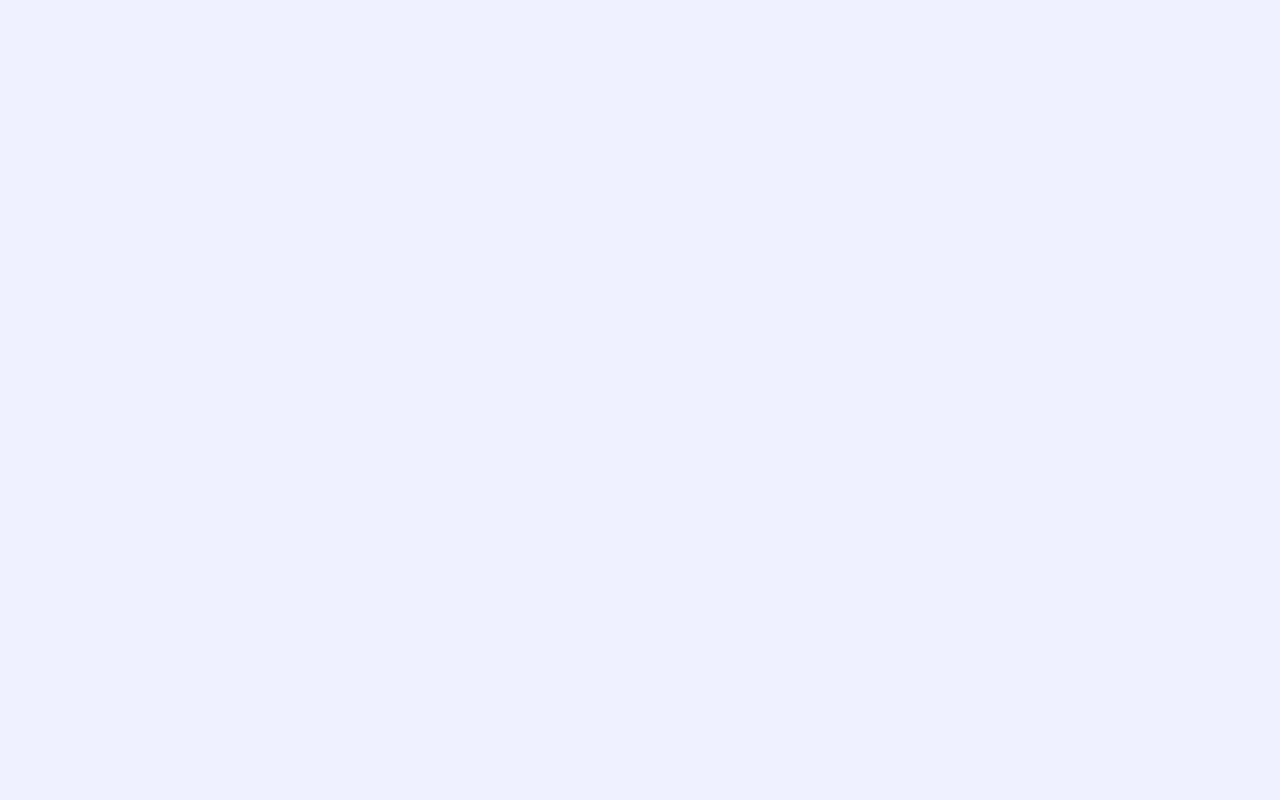
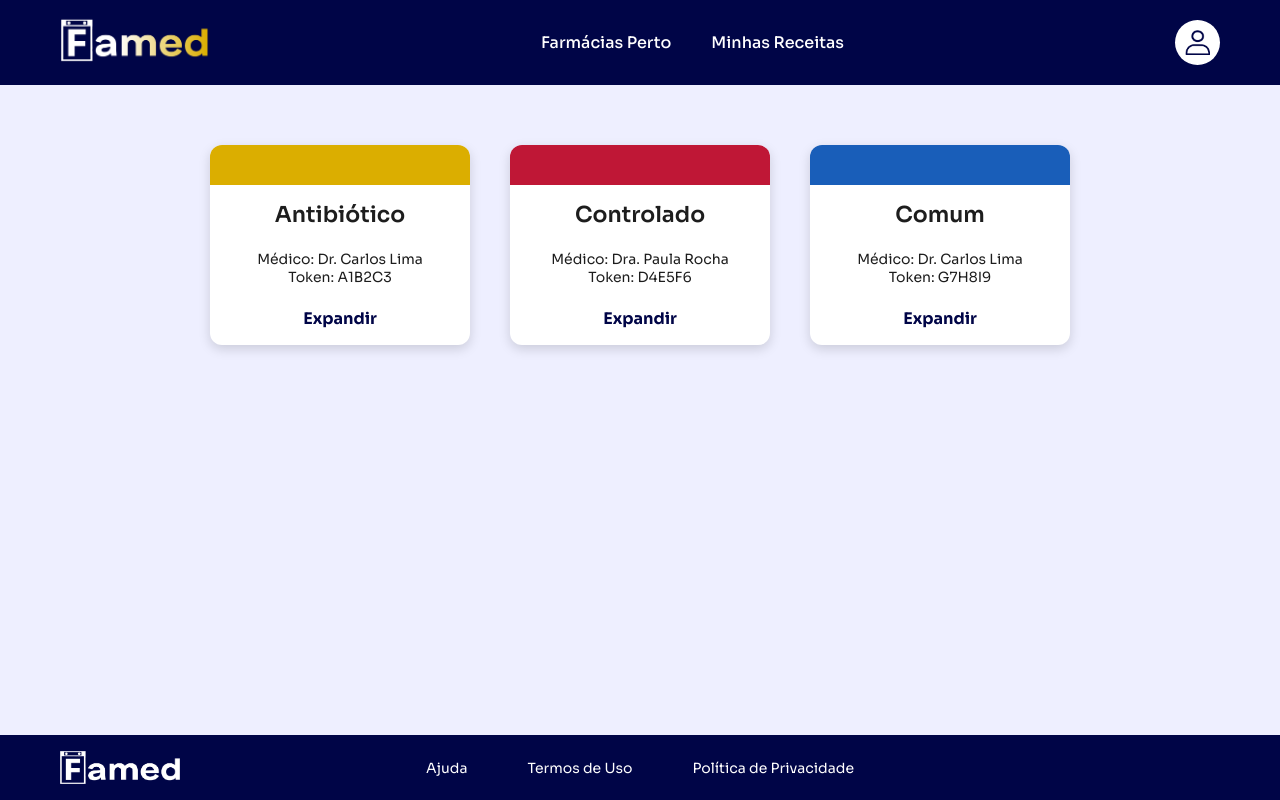
Before and after one commit to DevSilasFelipe/Famed, a React (Vite) app in the folder frontend/: page /paciente in a window 1280 px wide. Before the commit this address had no page. Built offline with nearby package versions, Linux system fonts and the light colour scheme.

Commit message:
feat: cria a área do paciente

```diff
--- a/frontend/src/App.tsx
+++ b/frontend/src/App.tsx
@@ -1,19 +1,42 @@
 import { BrowserRouter, Routes, Route } from "react-router-dom";
-import MedicoLayout from "./layouts/MedicoLayout";
+import Layout from "./layouts/Layout";
+import type { NavbarProps } from "./components/Navbar";
 import Inicio from "./pages/medico/Inicio";
 import Historico from "./pages/medico/Historico";
 import Prescricao from "./pages/medico/Prescricao";
 import CadastrarPaciente from "./pages/medico/CadastrarPaciente";
+import MinhasReceitas from "./pages/paciente/MinhasReceitas";
+
+const menuMedico: NavbarProps = {
+  links: [
+    { to: "/medico", texto: "Home" },
+    { to: "/medico/pacientes", texto: "Meus Pacientes" },
+    { to: "/medico/receitas", texto: "Minhas Receitas" },
+  ],
+  acao: { to: "/medico/prescricao", texto: "CRIAR" },
+};
+
+const menuPaciente: NavbarProps = {
+  links: [
+    { to: "/paciente/farmacias", texto: "Farmácias Perto" },
+    { to: "/paciente", texto: "Minhas Receitas" },
+  ],
+};
 
 export default function App() {
   return (
     <BrowserRouter>
       <Routes>
-        <Route path="/medico" element={<MedicoLayout />}>
+        <Route path="/medico" element={<Layout {...menuMedico} />}>
           <Route index element={<Inicio />} />
-          <Route path="pacientes" element={<CadastrarPaciente/>} />
+          <Route path="pacientes" element={<CadastrarPaciente />} />
           <Route path="receitas" element={<Historico />} />
           <Route path="prescricao" element={<Prescricao />} />
+        </Route>
+
+        <Route path="/paciente" element={<Layout {...menuPaciente} />}>
+          <Route index element={<MinhasReceitas />} />
+          <Route path="farmacias" element={<h1>Farmácias Perto</h1>} />
         </Route>
       </Routes>
     </BrowserRouter>
--- /dev/null
+++ b/frontend/src/components/ListaReceitas.tsx
@@ -0,0 +1,33 @@
+import CardReceita from "./CardReceita";
+import type { TipoReceita } from "./CardReceita";
+import styles from "./ListaReceitas.module.css";
+
+export interface ReceitaResumo {
+    id: number;
+    tipo: TipoReceita;
+    nome: string;
+    token: string;
+}
+
+interface ListaReceitasProps {
+    receitas: ReceitaResumo[];
+    rotulo: string;
+}
+
+export default function ListaReceitas({ receitas, rotulo }: ListaReceitasProps) {
+    return (
+    <div className={styles.pagina}>
+        <section className={styles.cards}>
+        {receitas.map((receita) => (
+            <CardReceita
+            key={receita.id}
+            tipo={receita.tipo}
+            rotulo={rotulo}
+            nome={receita.nome}
+            token={receita.token}
+            />
+        ))}
+        </section>
+    </div>
+    );
+}
--- a/frontend/src/components/Navbar.tsx
+++ b/frontend/src/components/Navbar.tsx
@@ -2,7 +2,17 @@ import { useEffect, useRef, useState } from "react";
 import { Link, useNavigate } from "react-router-dom";
 import styles from "./Navbar.module.css";
 
-export default function Navbar() {
+export interface LinkNavbar {
+    to: string;
+    texto: string;
+}
+
+export interface NavbarProps {
+    links: LinkNavbar[];
+    acao?: LinkNavbar;
+}
+
+export default function Navbar({ links, acao }: NavbarProps) {
     const [menuAberto, setMenuAberto] = useState(false);
     const areaPerfilRef = useRef<HTMLDivElement>(null);
     const navigate = useNavigate();
@@ -34,15 +44,19 @@ export default function Navbar() {
         </div>
 
         <nav className={styles.menu}>
-            <Link to="/medico">Home</Link>
-            <Link to="/medico/pacientes">Meus Pacientes</Link>
-            <Link to="/medico/receitas">Minhas Receitas</Link>
+        {links.map((link) => (
+            <Link key={link.to} to={link.to}>
+            {link.texto}
+            </Link>
+        ))}
         </nav>
 
         <div className={styles.navActions}>
-        <Link to="/medico/prescricao" className={styles.btnCriar}>
-            CRIAR
+        {acao && (
+            <Link to={acao.to} className={styles.btnCriar}>
+            {acao.texto}
             </Link>
+        )}
 
         <div className={styles.perfilArea} ref={areaPerfilRef}>
             <button
--- a/frontend/src/layouts/MedicoLayout.tsx
+++ b/frontend/src/layouts/Layout.tsx
@@ -1,12 +1,13 @@
 import { Outlet } from "react-router-dom";
 import Navbar from "../components/Navbar";
+import type { NavbarProps } from "../components/Navbar";
 import Footer from "../components/Footer";
-import styles from "./MedicoLayout.module.css";
+import styles from "./Layout.module.css";
 
-export default function MedicoLayout() {
+export default function Layout({ links, acao }: NavbarProps) {
     return (
     <div className={styles.layout}>
-        <Navbar />
+        <Navbar links={links} acao={acao} />
         <main className={styles.conteudo}>
         <Outlet />
         </main>
--- a/frontend/src/pages/medico/Historico.tsx
+++ b/frontend/src/pages/medico/Historico.tsx
@@ -1,34 +1,12 @@
-import CardReceita from "../../components/CardReceita";
-import type { TipoReceita } from "../../components/CardReceita";
-import styles from "./Historico.module.css";
+import ListaReceitas from "../../components/ListaReceitas";
+import type { ReceitaResumo } from "../../components/ListaReceitas";
 
-interface Receita {
-    id: number;
-    tipo: TipoReceita;
-    paciente: string;
-    token: string;
-}
-
-const receitas: Receita[] = [
-    { id: 1, tipo: "antibiotico", paciente: "Maria Souza", token: "A1B2C3" },
-    { id: 2, tipo: "controlado", paciente: "João Pereira", token: "D4E5F6" },
-    { id: 3, tipo: "comum", paciente: "Ana Lima", token: "G7H8I9" },
+const receitas: ReceitaResumo[] = [
+    { id: 1, tipo: "antibiotico", nome: "Maria Souza", token: "A1B2C3" },
+    { id: 2, tipo: "controlado", nome: "João Pereira", token: "D4E5F6" },
+    { id: 3, tipo: "comum", nome: "Ana Lima", token: "G7H8I9" },
 ];
 
 export default function Historico() {
-    return (
-    <div className={styles.pagina}>
-        <section className={styles.cards}>
-        {receitas.map((receita) => (
-            <CardReceita
-            key={receita.id}
-            tipo={receita.tipo}
-            rotulo="Paciente"
-            nome={receita.paciente}
-            token={receita.token}
-            />
-        ))}
-        </section>
-    </div>
-    );
+    return <ListaReceitas receitas={receitas} rotulo="Paciente" />;
 }
--- /dev/null
+++ b/frontend/src/pages/paciente/MinhasReceitas.tsx
@@ -0,0 +1,12 @@
+import ListaReceitas from "../../components/ListaReceitas";
+import type { ReceitaResumo } from "../../components/ListaReceitas";
+
+const receitas: ReceitaResumo[] = [
+    { id: 1, tipo: "antibiotico", nome: "Dr. Carlos Lima", token: "A1B2C3" },
+    { id: 2, tipo: "controlado", nome: "Dra. Paula Rocha", token: "D4E5F6" },
+    { id: 3, tipo: "comum", nome: "Dr. Carlos Lima", token: "G7H8I9" },
+];
+
+export default function MinhasReceitas() {
+    return <ListaReceitas receitas={receitas} rotulo="Médico" />;
+}
```
Also changed, not shown: frontend/src/components/ListaReceitas.module.css (renamed from frontend/src/pages/medico/Historico.module.css), frontend/src/layouts/Layout.module.css (renamed from frontend/src/layouts/MedicoLayout.module.css). Lines whose indentation alone changed are shown as unchanged.
